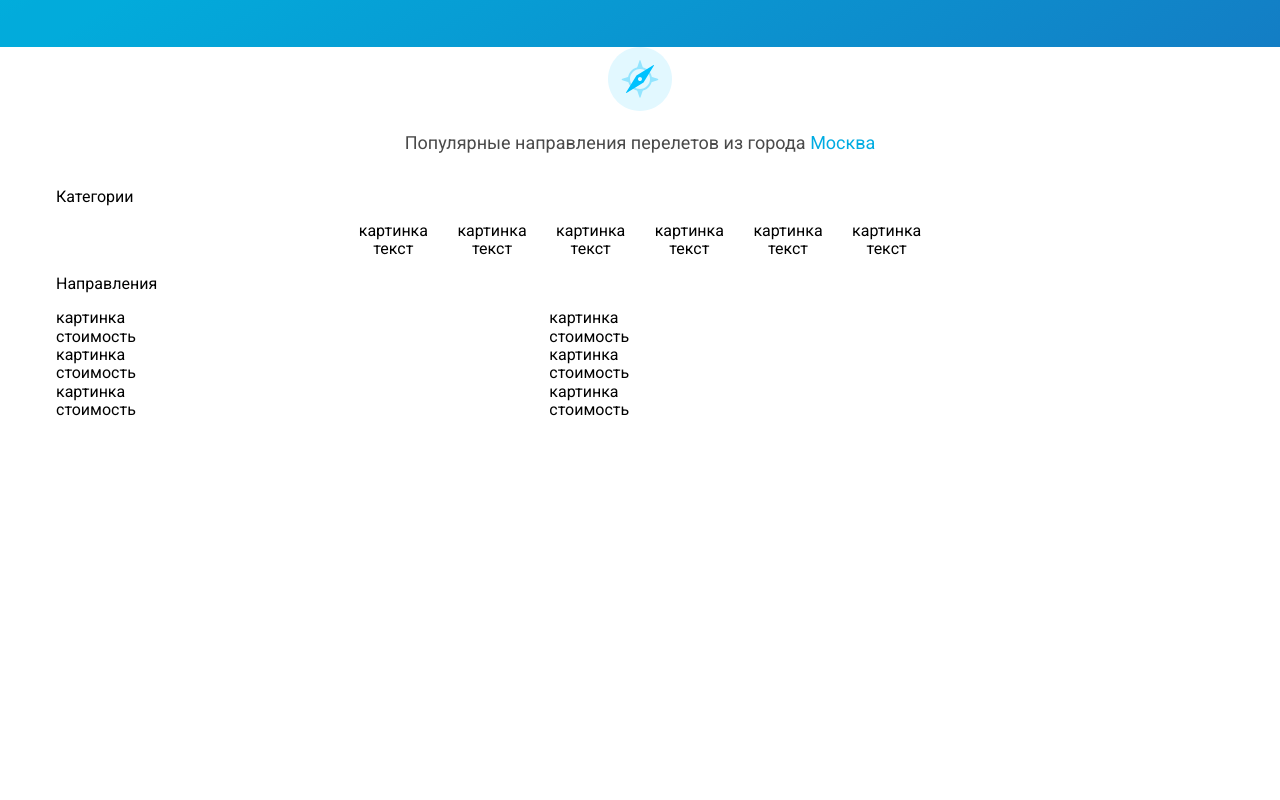
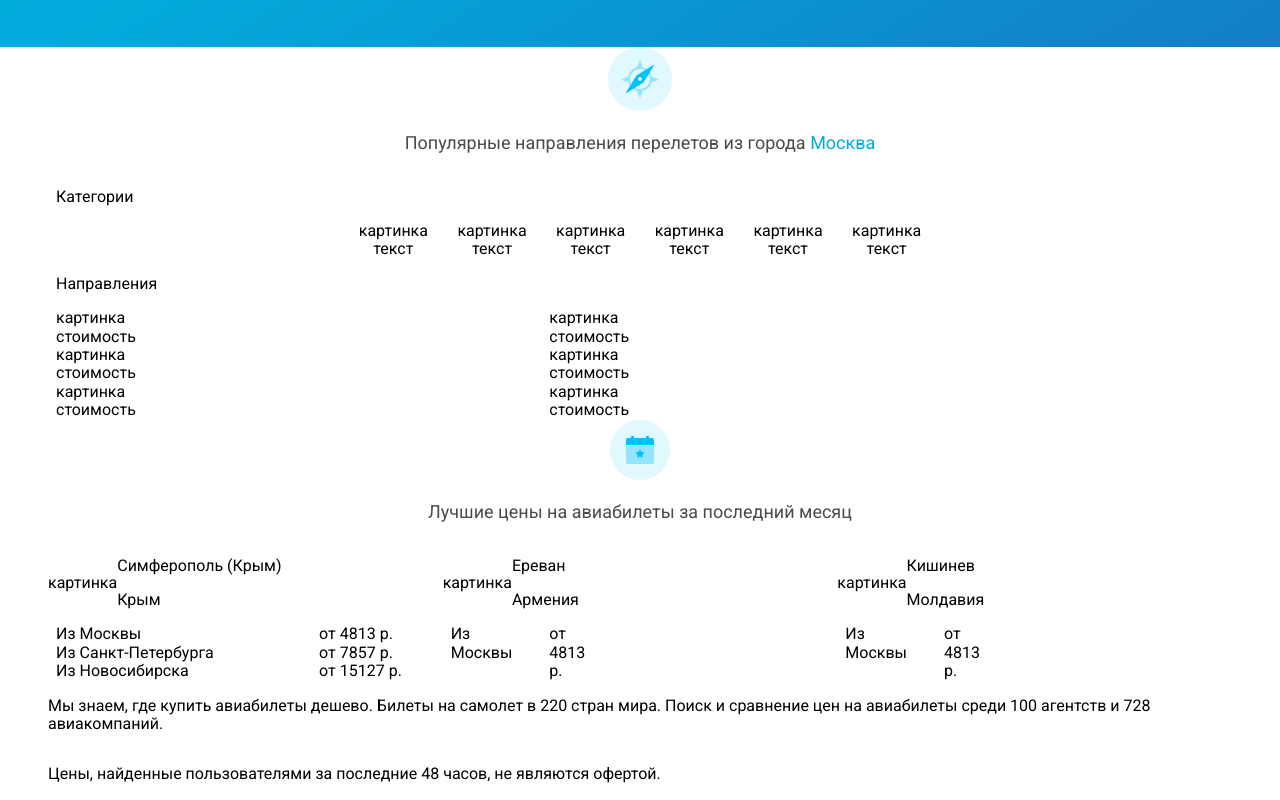
Before and after one commit to KonstBessonov/aviasales-demo-intensive, a React (Create React App) app: page / in a window 1280 px wide. Shown: the part 317-1117 px from the top of the page. Before the commit the page ends 800 px from the top, so only its background shows below. Built offline with nearby package versions, Linux system fonts and the light colour scheme.

Commit message:
PopularDirections section draft

```diff
--- a/src/App.js
+++ b/src/App.js
@@ -1,6 +1,7 @@
 import React, { Component } from "react";
 import BlueHeader from "./BlueHeader";
 import TopDestination from "./TopDestination";
+import PopularDirections from "./PopularDirections";
 
 import "./App.css";
 
@@ -10,6 +11,7 @@ class App extends Component {
       <div className="App">
         <BlueHeader />
         <TopDestination />
+        <PopularDirections />
       </div>
     );
   }
--- /dev/null
+++ b/src/PopularDirections/index.js
@@ -0,0 +1,96 @@
+import React from "react";
+import styled from "styled-components";
+import calend from "./calend.svg";
+
+const Compass = styled.img``;
+
+const OriginText = styled.p`
+  font-size: 2.25rem;
+  font-weight: 500;
+  color: #4a4a4a;
+`;
+
+const AdvertiseText = styled.p``;
+
+const OfferText = styled.p``;
+
+export default () => {
+  return (
+    <div class="container">
+      <div class="row center-xs">
+        <div class="col-xs-12 col-md-8">
+          <Compass src={calend} alt="Calendar" />
+          <OriginText>Лучшие цены на авиабилеты за последний месяц</OriginText>
+        </div>
+      </div>
+      <div class="row">
+        {/* 1 контейнер */}
+        <div class="col-xs-12 col-lg-4">
+          <div class="row middle-xs">
+            <div>картинка </div>
+            <div>
+              <p>Симферополь (Крым)</p>
+              <p>Крым</p>
+            </div>
+          </div>
+          <div>
+            <div class="row berween-xs">
+              <div class="col-xs-8">Из Москвы</div>
+              <div class="col-xs-4">от 4813 р.</div>
+              <div class="col-xs-8">Из Санкт-Петербурга</div>
+              <div class="col-xs-4">от 7857 р.</div>
+              <div class="col-xs-8">Из Новосибирска</div>
+              <div class="col-xs-4">от 15127 р.</div>
+            </div>
+          </div>
+        </div>
+        {/* 2 контейнер */}
+        <div class="col-xs-12 col-lg-4">
+          <div class="row middle-xs">
+            <div>картинка </div>
+            <div>
+              <p>Ереван</p>
+              <p>Армения</p>
+            </div>
+          </div>
+          <div>
+            <div class="row berween-xs">
+              <div class="col-xs-8 col-lg-3">Из Москвы</div>
+              <div class="col-xs-4 col-lg-1">от 4813 р.</div>
+            </div>
+          </div>
+        </div>
+        {/* 3 контейнер */}
+        <div class="col-xs-12 col-lg-4">
+          <div class="row middle-xs">
+            <div>картинка </div>
+            <div>
+              <p>Кишинев</p>
+              <p>Молдавия</p>
+            </div>
+          </div>
+          <div>
+            <div class="row berween-xs">
+              <div class="col-xs-8 col-lg-3">Из Москвы</div>
+              <div class="col-xs-4 col-lg-1">от 4813 р.</div>
+            </div>
+          </div>
+        </div>
+      </div>
+
+      <div class="row">
+        <AdvertiseText>
+          Мы знаем, где купить авиабилеты дешево. Билеты на самолет в 220 стран
+          мира. Поиск и сравнение цен на авиабилеты среди 100 агентств и 728
+          авиакомпаний.
+        </AdvertiseText>
+      </div>
+      <div class="row">
+        <OfferText>
+          Цены, найденные пользователями за последние 48 часов, не являются
+          офертой.
+        </OfferText>
+      </div>
+    </div>
+  );
+};
```
Also changed, not shown: src/PopularDirections/calend.svg (added).
